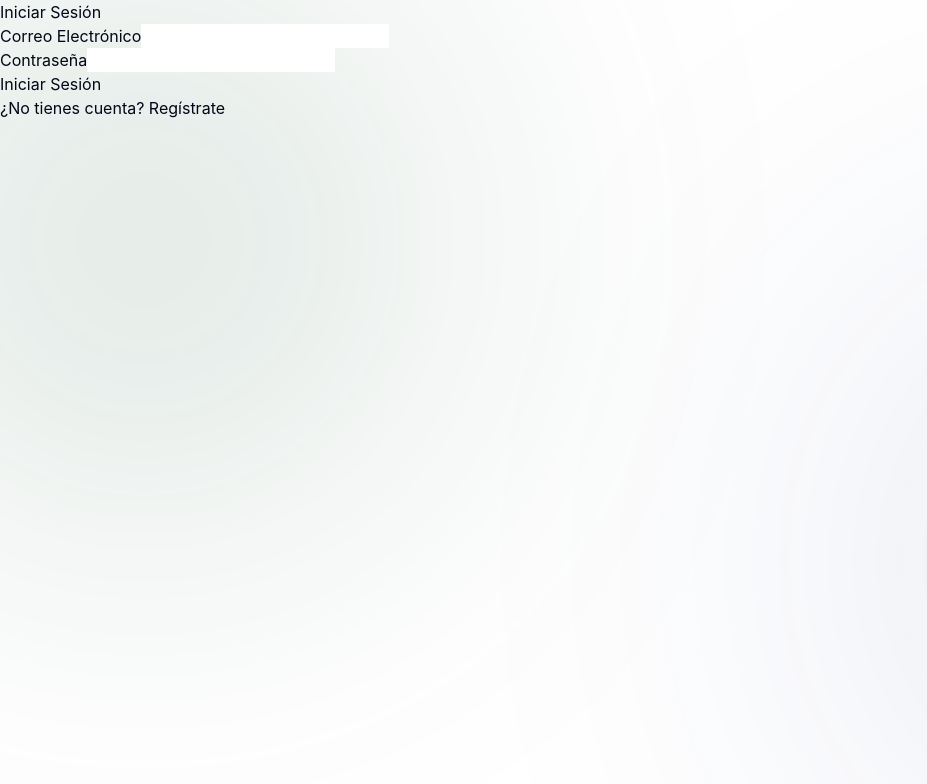
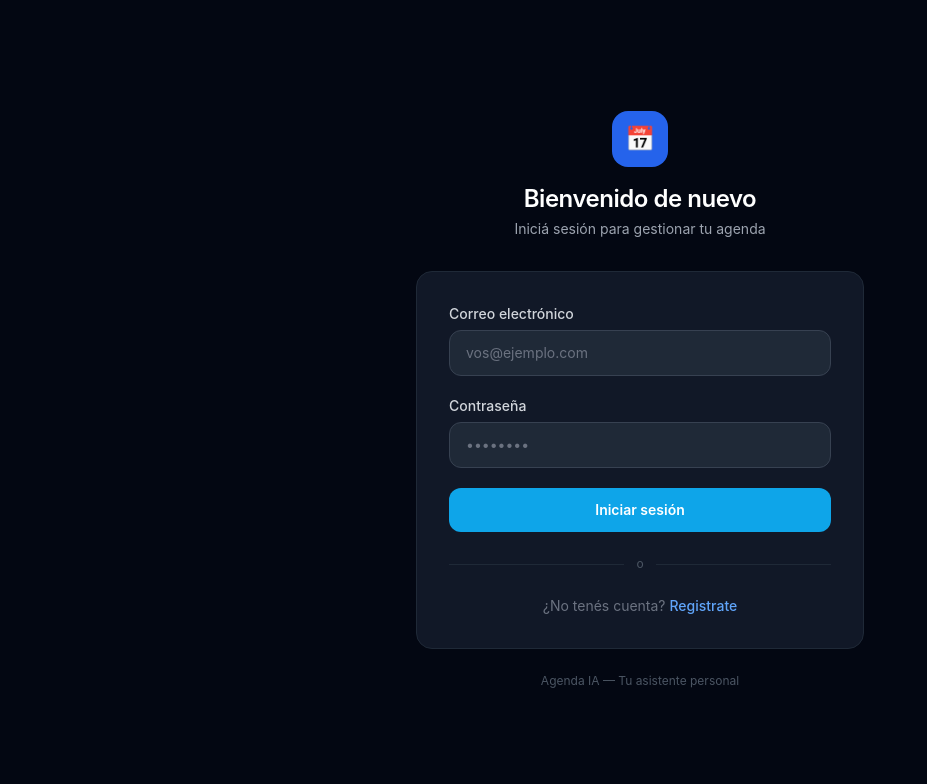
Before and after one commit to agusgioia/AgendaIA-Web, a React (Vite) app: page /login in a window 1280 px wide. Shown: the top 784 px of the page, without its empty margins (0-927 px from the left). Built offline with nearby package versions, Linux system fonts and the light colour scheme; no server answers.

Commit message:
Add files via upload

```diff
--- /dev/null
+++ b/src/Pages/auth/AuthStyles.js
@@ -0,0 +1,25 @@
+const s = {
+  page: "min-h-screen flex items-center justify-center bg-gray-950 px-4",
+  wrapper: "w-full max-w-md",
+  header: "text-center mb-8",
+  logo: "inline-flex items-center justify-center w-14 h-14 rounded-2xl bg-blue-600 mb-4 text-2xl",
+  title: "text-2xl font-semibold text-white",
+  subtitle: "text-gray-400 text-sm mt-1",
+  card: "bg-gray-900 border border-gray-800 rounded-2xl p-8",
+  error:
+    "mb-5 flex items-start gap-3 bg-red-950 border border-red-800 text-red-300 text-sm rounded-xl px-4 py-3",
+  form: "space-y-5",
+  fieldLabel: "block text-sm font-medium text-gray-300 mb-1.5",
+  input:
+    "w-full bg-gray-800 border border-gray-700 text-white placeholder-gray-500 rounded-xl px-4 py-3 text-sm focus:outline-none focus:border-blue-500 focus:ring-1 focus:ring-blue-500 transition",
+  button:
+    "w-full bg-sky-500 hover:bg-sky-400 disabled:opacity-60 disabled:cursor-not-allowed text-white font-semibold rounded-xl py-3 text-sm transition",
+  dividerRow: "flex items-center gap-3 my-6",
+  dividerLine: "flex-1 h-px bg-gray-800",
+  dividerText: "text-gray-600 text-xs",
+  linkRow: "text-center text-sm text-gray-500",
+  link: "text-blue-400 hover:text-blue-300 font-medium transition",
+  footer: "text-center text-xs text-gray-600 mt-6",
+};
+
+export default s;
--- a/src/Pages/auth/Login.jsx
+++ b/src/Pages/auth/Login.jsx
@@ -2,66 +2,93 @@ import { useState } from "react";
 import { signInWithEmailAndPassword } from "firebase/auth";
 import { auth } from "../../../firebase";
 import { Link, useNavigate } from "react-router-dom";
-import { InputText } from "primereact/inputtext";
-import { Button } from "primereact/button";
-import { Card } from "primereact/card";
-import { Message } from "primereact/message";
-import { Divider } from "primereact/divider";
-import { Password } from "primereact/password";
+import s from "./AuthStyles";
 
 const Login = () => {
   const [email, setEmail] = useState("");
   const [password, setPassword] = useState("");
   const [error, setError] = useState("");
+  const [loading, setLoading] = useState(false);
   const navigate = useNavigate();
 
   const handleLogin = async (e) => {
     e.preventDefault();
+    setLoading(true);
+    setError("");
     try {
       await signInWithEmailAndPassword(auth, email, password);
       navigate("/");
     } catch (err) {
       console.error(err);
-      setError("Credenciales inválidas: " + err.message);
+      setError("Credenciales inválidas. Revisá tu correo y contraseña.");
+    } finally {
+      setLoading(false);
     }
   };
 
-  const footer = (
-    <div className="p-text-center">
-      <Divider />
-      <p className="p-text-secondary">
-        ¿No tienes cuenta?{" "}
-        <Link to="/register" className="p-text-primary">
-          Regístrate
-        </Link>
-      </p>
-    </div>
-  );
+  return (
+    <div className={s.page}>
+      <div className={s.wrapper}>
+        <div className={s.header}>
+          <div className={s.logo}>📅</div>
+          <h1 className={s.title}>Bienvenido de nuevo</h1>
+          <p className={s.subtitle}>Iniciá sesión para gestionar tu agenda</p>
+        </div>
 
-  return (
-    <div className="login-container" id="login">
-      <Card title="Iniciar Sesión" footer={footer} className="login-card">
-        {error && <Message severity="error" summary="Error" detail={error} />}
-        <form onSubmit={handleLogin}>
-          <div className="p-field">
-            <label htmlFor="email">Correo Electrónico</label>
-            <InputText
-              id="email"
-              value={email}
-              onChange={(e) => setEmail(e.target.value)}
-            />
+        <div className={s.card}>
+          {error && (
+            <div className={s.error}>
+              <span className="mt-0.5">⚠</span>
+              <span>{error}</span>
+            </div>
+          )}
+
+          <form onSubmit={handleLogin} className={s.form}>
+            <div>
+              <label className={s.fieldLabel}>Correo electrónico</label>
+              <input
+                type="email"
+                value={email}
+                onChange={(e) => setEmail(e.target.value)}
+                placeholder="vos@ejemplo.com"
+                required
+                className={s.input}
+              />
+            </div>
+
+            <div>
+              <label className={s.fieldLabel}>Contraseña</label>
+              <input
+                type="password"
+                value={password}
+                onChange={(e) => setPassword(e.target.value)}
+                placeholder="••••••••"
+                required
+                className={s.input}
+              />
+            </div>
+
+            <button type="submit" disabled={loading} className={s.button}>
+              {loading ? "Iniciando sesión..." : "Iniciar sesión"}
+            </button>
+          </form>
+
+          <div className={s.dividerRow}>
+            <div className={s.dividerLine} />
+            <span className={s.dividerText}>o</span>
+            <div className={s.dividerLine} />
           </div>
-          <div className="p-field">
-            <label htmlFor="password">Contraseña</label>
-            <Password
-              id="password"
-              value={password}
-              onChange={(e) => setPassword(e.target.value)}
-            />
-          </div>
-          <Button type="submit" label="Iniciar Sesión" className="p-mt-2" />
-        </form>
-      </Card>
+
+          <p className={s.linkRow}>
+            ¿No tenés cuenta?{" "}
+            <Link to="/register" className={s.link}>
+              Registrate
+            </Link>
+          </p>
+        </div>
+
+        <p className={s.footer}>Agenda IA — Tu asistente personal</p>
+      </div>
     </div>
   );
 };
--- a/src/Pages/auth/Register.jsx
+++ b/src/Pages/auth/Register.jsx
@@ -5,88 +5,110 @@ import {
   createUserWithEmailAndPassword,
   updateCurrentUser,
 } from "firebase/auth";
-import { InputText } from "primereact/inputtext";
-import { Button } from "primereact/button";
-import { Card } from "primereact/card";
-import { Message } from "primereact/message";
-import { Divider } from "primereact/divider";
-import { Password } from "primereact/password";
 import { createUser } from "../../Api/api";
+import s from "./AuthStyles";
 
 const Register = () => {
+  const [nombre, setNombre] = useState("");
   const [email, setEmail] = useState("");
   const [password, setPassword] = useState("");
   const [error, setError] = useState("");
-  const [nombre, setNombre] = useState("");
-
+  const [loading, setLoading] = useState(false);
   const navigate = useNavigate();
   const auth = getAuth();
 
   const handleRegister = async (e) => {
     e.preventDefault();
+    setLoading(true);
+    setError("");
     try {
       await createUserWithEmailAndPassword(auth, email, password);
       await updateCurrentUser(auth, { displayName: nombre });
-      await createUser({ name: nombre, email: email });
+      await createUser({ name: nombre, email });
       navigate("/login");
     } catch (err) {
-      setError(err.message);
+      setError("Error al registrarse: " + err.message);
+    } finally {
+      setLoading(false);
     }
   };
 
-  const footer = (
-    <div className="p-text-center">
-      <Divider />
-      <p className="p-text-secondary">
-        ¿Ya tienes cuenta?{" "}
-        <Link to="/login" className="p-text-primary">
-          Inicia sesión
-        </Link>
-      </p>
-    </div>
-  );
+  return (
+    <div className={s.page}>
+      <div className={s.wrapper}>
+        <div className={s.header}>
+          <div className={s.logo}>✨</div>
+          <h1 className={s.title}>Crear cuenta</h1>
+          <p className={s.subtitle}>Tu asistente de agenda personal con IA</p>
+        </div>
 
-  return (
-    <div id="register" className="register-wrapper">
-      <Card title="Registro" footer={footer} className="register-card">
-        <form onSubmit={handleRegister}>
-          <div className="p-field">
-            <label htmlFor="nombre">Nombre</label>
-            <InputText
-              id="nombre"
-              value={nombre}
-              onChange={(e) => setNombre(e.target.value)}
-              placeholder="Ingresa tu nombre"
-            />
+        <div className={s.card}>
+          {error && (
+            <div className={s.error}>
+              <span className="mt-0.5">⚠</span>
+              <span>{error}</span>
+            </div>
+          )}
+
+          <form onSubmit={handleRegister} className={s.form}>
+            <div>
+              <label className={s.fieldLabel}>Nombre</label>
+              <input
+                type="text"
+                value={nombre}
+                onChange={(e) => setNombre(e.target.value)}
+                placeholder="Tu nombre"
+                required
+                className={s.input}
+              />
+            </div>
+
+            <div>
+              <label className={s.fieldLabel}>Correo electrónico</label>
+              <input
+                type="email"
+                value={email}
+                onChange={(e) => setEmail(e.target.value)}
+                placeholder="vos@ejemplo.com"
+                required
+                className={s.input}
+              />
+            </div>
+
+            <div>
+              <label className={s.fieldLabel}>Contraseña</label>
+              <input
+                type="password"
+                value={password}
+                onChange={(e) => setPassword(e.target.value)}
+                placeholder="Mínimo 6 caracteres"
+                required
+                minLength={6}
+                className={s.input}
+              />
+            </div>
+
+            <button type="submit" disabled={loading} className={s.button}>
+              {loading ? "Creando cuenta..." : "Crear cuenta"}
+            </button>
+          </form>
+
+          <div className={s.dividerRow}>
+            <div className={s.dividerLine} />
+            <span className={s.dividerText}>o</span>
+            <div className={s.dividerLine} />
           </div>
-          <div className="p-field">
-            <label htmlFor="email">Correo Electrónico</label>
-            <InputText
-              id="email"
-              type="email"
-              value={email}
-              onChange={(e) => setEmail(e.target.value)}
-              placeholder="Ingresa tu correo electrónico"
-            />
-          </div>
-          <div className="p-field">
-            <label htmlFor="password">Contraseña</label>
-            <Password
-              id="password"
-              value={password}
-              onChange={(e) => setPassword(e.target.value)}
-              placeholder="Ingresa tu contraseña"
-              toggleMask
-            />
-          </div>
-          {error && <Message severity="error" summary="Error" detail={error} />}
-          <Button
-            type="submit"
-            label="Registrarse"
-            className="p-button-primary"
-          />
-        </form>
-      </Card>
+
+          <p className={s.linkRow}>
+            ¿Ya tenés cuenta?{" "}
+            <Link to="/login" className={s.link}>
+              Iniciá sesión
+            </Link>
+          </p>
+        </div>
+
+        <p className={s.footer}>Agenda IA — Tu asistente personal</p>
+      </div>
     </div>
   );
 };
```
